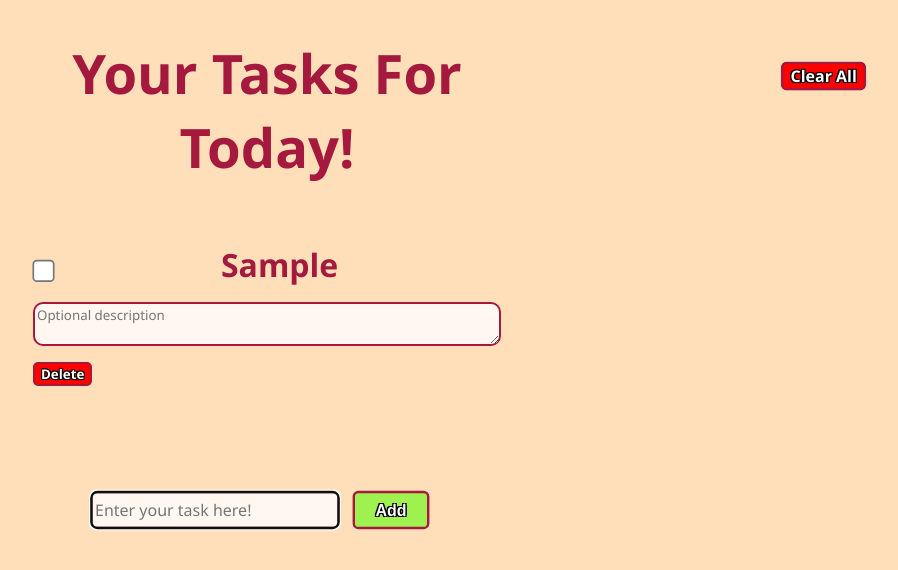
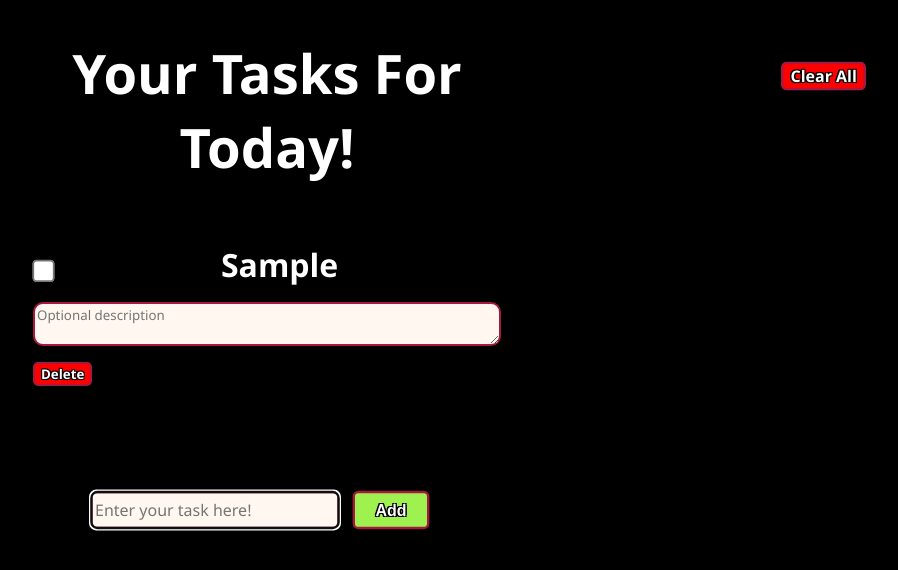
Before and after one commit to Srihari-07/Dynamic-TODO, a plain HTML site: page index.html in a window 1280 px wide. Both pictures are taken after typing "Sample" into the empty fields and a click on the button "Add". Shown: the whole page, without its empty margins (373-1271 px from the left). Drawn offline with Linux system fonts and the light colour scheme.

Commit message:
Update styles.css

```diff
--- a/styles.css
+++ b/styles.css
@@ -1,7 +1,7 @@
 body{
 	padding: 0;
 	margin: 0;
-	background: #FFDFB9;
+	background: #000000;
 }
 * {
   box-sizing: border-box;
@@ -24,7 +24,7 @@ body{
 }
 #mainHeading{
 	overflow-wrap: break-word;
-	color: #A4193D;
+	color: #FFFFFF;
   	font-size: clamp(1.8rem, 3vw + 1rem, 5rem);
 	font-family: 'Segoe UI', Tahoma, Geneva, Verdana, sans-serif;
 }
@@ -51,6 +51,7 @@ body{
 	padding: 0.75rem 1rem; /* vertical | horizontal */
 	flex-wrap: wrap;
 	width: 100%;
+	color: #FFFFFF;
 }
 .task-checkbox{
 	transform: scale(1.7);
@@ -59,7 +60,6 @@ body{
     cursor: pointer
 }
 .task-text{
-  	color: #A4193D;
   	flex-basis: 90%;
   	font-weight: 600;
 }
@@ -80,9 +80,9 @@ body{
 }
 
 .task-desc:focus {
-    border-color: #d12c58;          /* slightly brighter red */
+    border-color: #d12c58;
     box-shadow: 0 0 10px rgba(164, 25, 61, 0.4);
-    transform: scale(1.01);         /* tiny zoom effect */
+    transform: scale(1.01);
 }
 .task-remove{
 	border: 2px solid #A4193D;
@@ -96,7 +96,7 @@ body{
     -1px -1px 0 #000,
     1px -1px 0 #000,
     -1px 1px 0 #000,
-    1px 1px 0 #000; /* Shadows in all four directions */
+    1px 1px 0 #000;
 
     transition: transform 0.3s ease, box-shadow 0.3s ease;
 }
@@ -131,9 +131,9 @@ body{
     border-radius: 5px;
     width: 13rem;
     height: 2rem;
-    border: 2px solid #A4193D;      /* your theme color */
-    background: #fff7f0;            /* soft warm background */
-    color: #A4193D;
+    border: 2px solid #A4193D;
+    background: #fff7f0;
+    color: #FFFFFF;
   	font-family: 'Segoe UI', Tahoma, Geneva, Verdana, sans-serif;
 }
 #addButton{
@@ -186,4 +186,5 @@ body{
 }
 #clearAllButton:active {
     transform: scale(0.95);
+
 }
```
